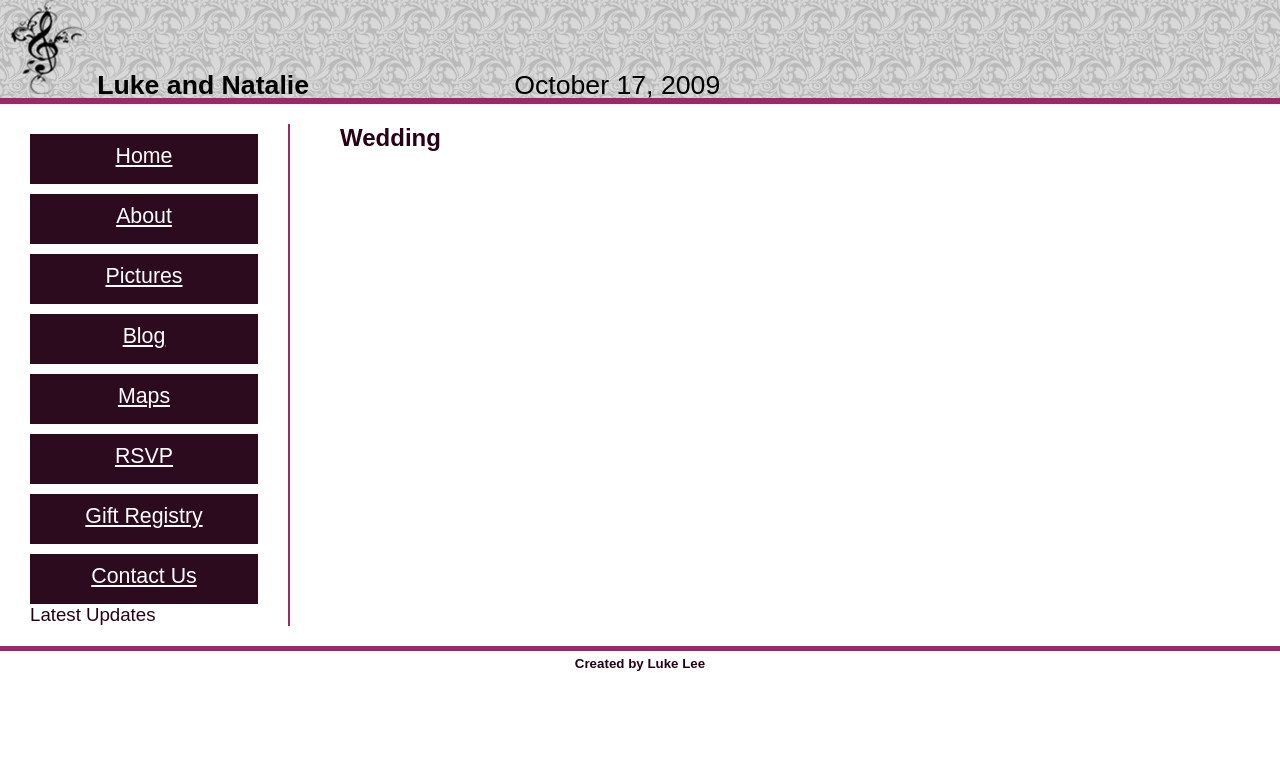
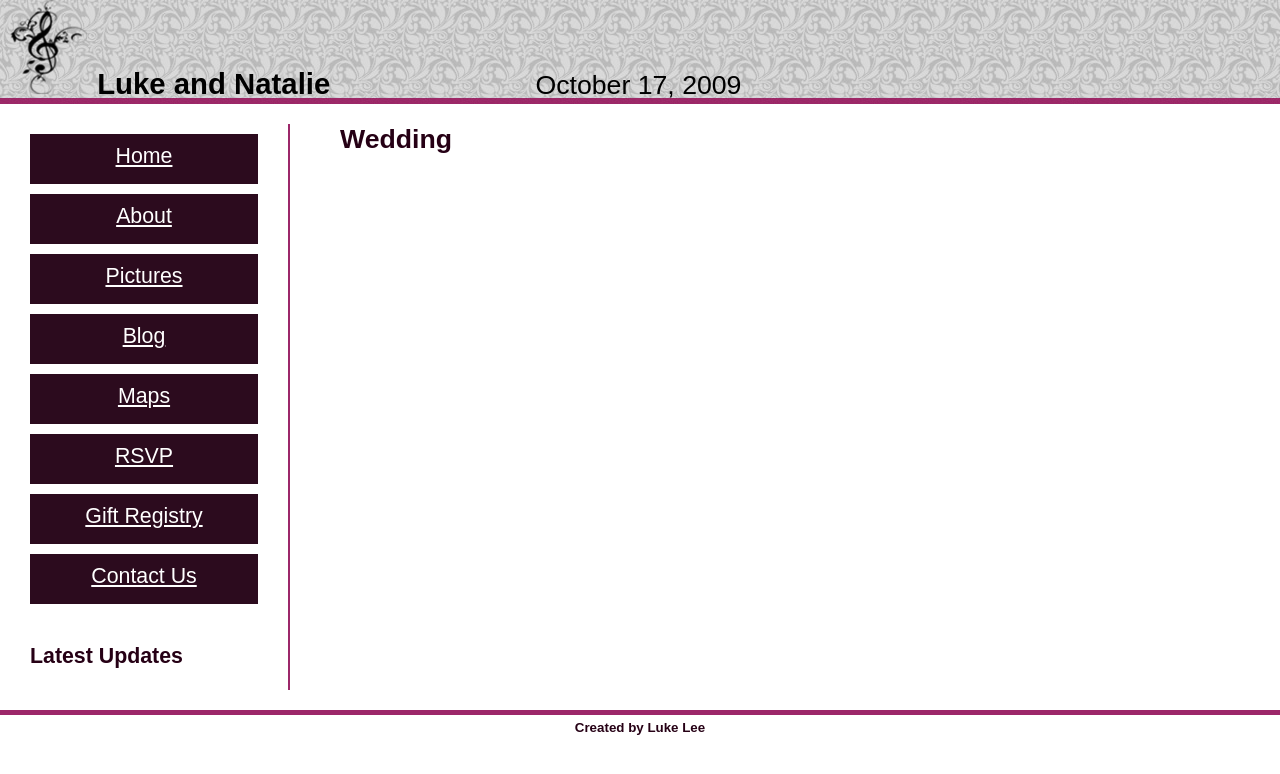
Before and after one commit to durden/wedding, a Django app: template templates/blog.html in a window 1280 px wide. Shown: the top 774 px of the page. Run offline with Django 3.2, Linux system fonts and the light colour scheme; the template is opened without the code that fills it, so the values that code supplies are empty.

Commit message:
Re-scaling header font sizes. Celaning up update div

```diff
--- a/media/css/main.css
+++ b/media/css/main.css
@@ -19,20 +19,23 @@ body {
 }
 
 h1 {
-	font-size: 20pt;
+	font-size: 22pt;
 	display: inline;
 	margin-right: 200px;
 }
 
 h2 {
-	font-size: 18pt;
+	font-size: 20pt;
 	display: inline;
 }
 
-.border {
-	padding: 10px;
-	margin: 0px;
-	color: #9c2769;
+h3 {
+	font-size: 16pt;
+}
+
+#main {
+	text-align: left;
+	margin: 20px 0px 0px 30px;
 }
 
 #header img {
@@ -47,7 +50,7 @@ h2 {
 	border-right: 2px solid #9c2769;
 }
 
-ul#nav {
+#left ul#nav {
 	list-style-type: none;
 	padding: 0px;
 	margin: 0px;
@@ -78,9 +81,8 @@ ul#nav {
 	font-size: 16pt;
 }
 
-#main {
-	text-align: left;
-	margin: 20px 0px 0px 30px;
+#left #update {
+	margin: 40px 0px 0px 0px;
 }
 
 #content {
--- a/templates/base.html
+++ b/templates/base.html
@@ -42,7 +42,10 @@
                     </li>
 				</ul>
                 <!-- This should be a seperate tempate -->
-				<div id="update">Latest Updates</div>
+				<div id="update">
+                    <h3>Latest Updates</h3>
+                    <!--<ul><li></li></ul>-->
+                </div>
 			</div>
 			<div id="content">
 				<h2>{% block header %} Wedding {% endblock %}</h2>
```
